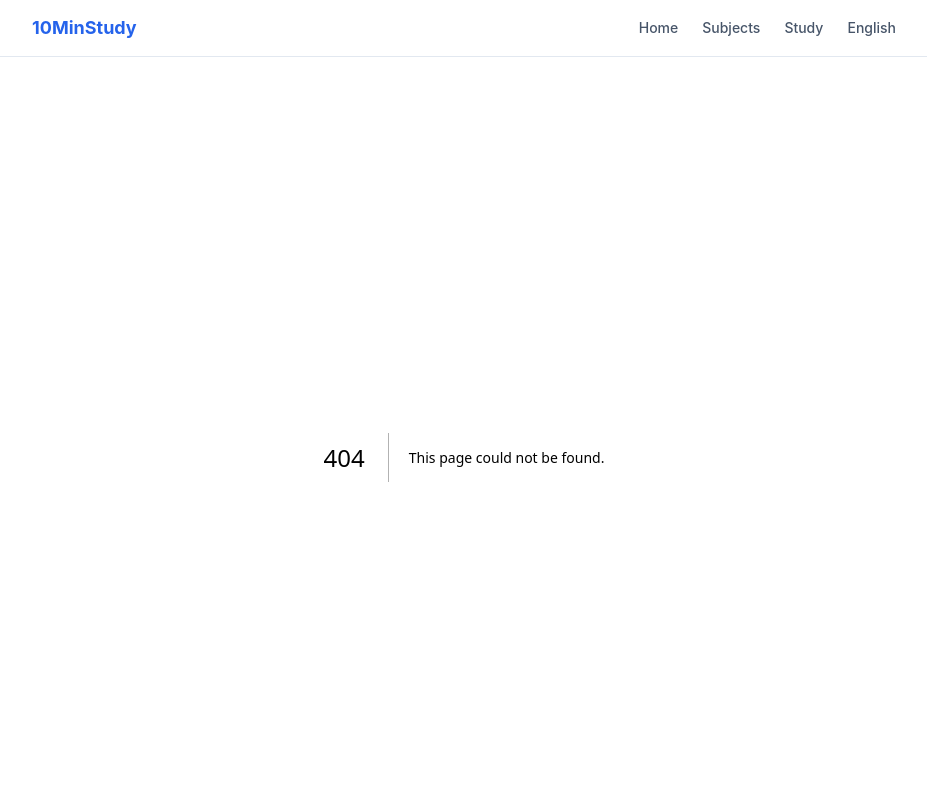
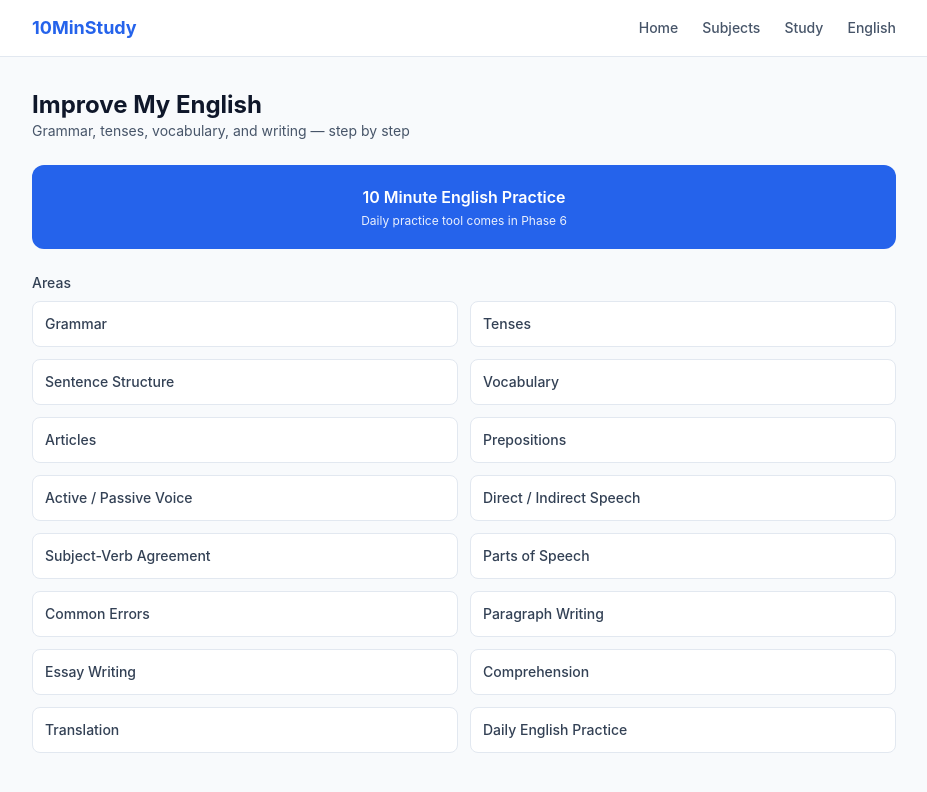
Before and after one commit to cryptopknews-glitch/Study-, a Next.js app: page /english in a window 1280 px wide. Before the commit this address had no page. Shown: the top 792 px of the page, without its empty margins (176-1103 px from the left). Built offline with nearby package versions, Linux system fonts and the light colour scheme.

Commit message:
Phase 2: Create/Update src/app/english/page.tsx

```diff
--- /dev/null
+++ b/src/app/english/page.tsx
@@ -0,0 +1,35 @@
+import { ENGLISH_AREAS } from '@/lib/constants'
+
+export default function EnglishPage() {
+  return (
+    <div className="px-4 py-8 space-y-6 pb-16">
+      <div>
+        <h1 className="text-2xl font-bold text-slate-900">Improve My English</h1>
+        <p className="text-slate-600 text-sm">
+          Grammar, tenses, vocabulary, and writing — step by step
+        </p>
+      </div>
+
+      <div className="rounded-xl bg-primary text-white p-5 text-center">
+        <p className="font-semibold">10 Minute English Practice</p>
+        <p className="text-xs font-normal opacity-90 mt-1">
+          Daily practice tool comes in Phase 6
+        </p>
+      </div>
+
+      <div>
+        <p className="text-sm font-medium text-slate-700 mb-2">Areas</p>
+        <div className="grid grid-cols-2 gap-3">
+          {ENGLISH_AREAS.map((area) => (
+            <div
+              key={area}
+              className="rounded-lg border border-slate-200 bg-white py-3 px-3 text-sm font-medium text-slate-700"
+            >
+              {area}
+            </div>
+          ))}
+        </div>
+      </div>
+    </div>
+  )
+}
```
